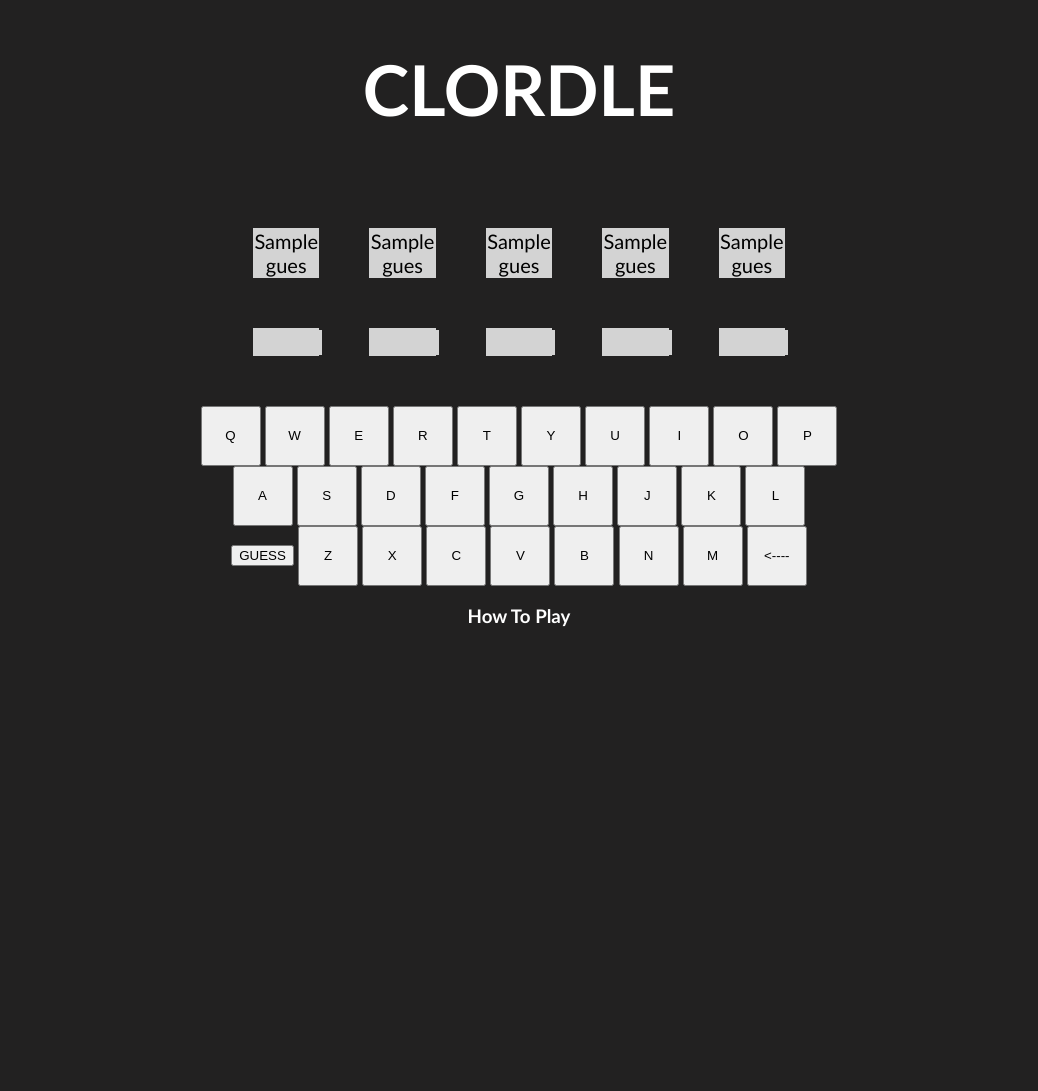
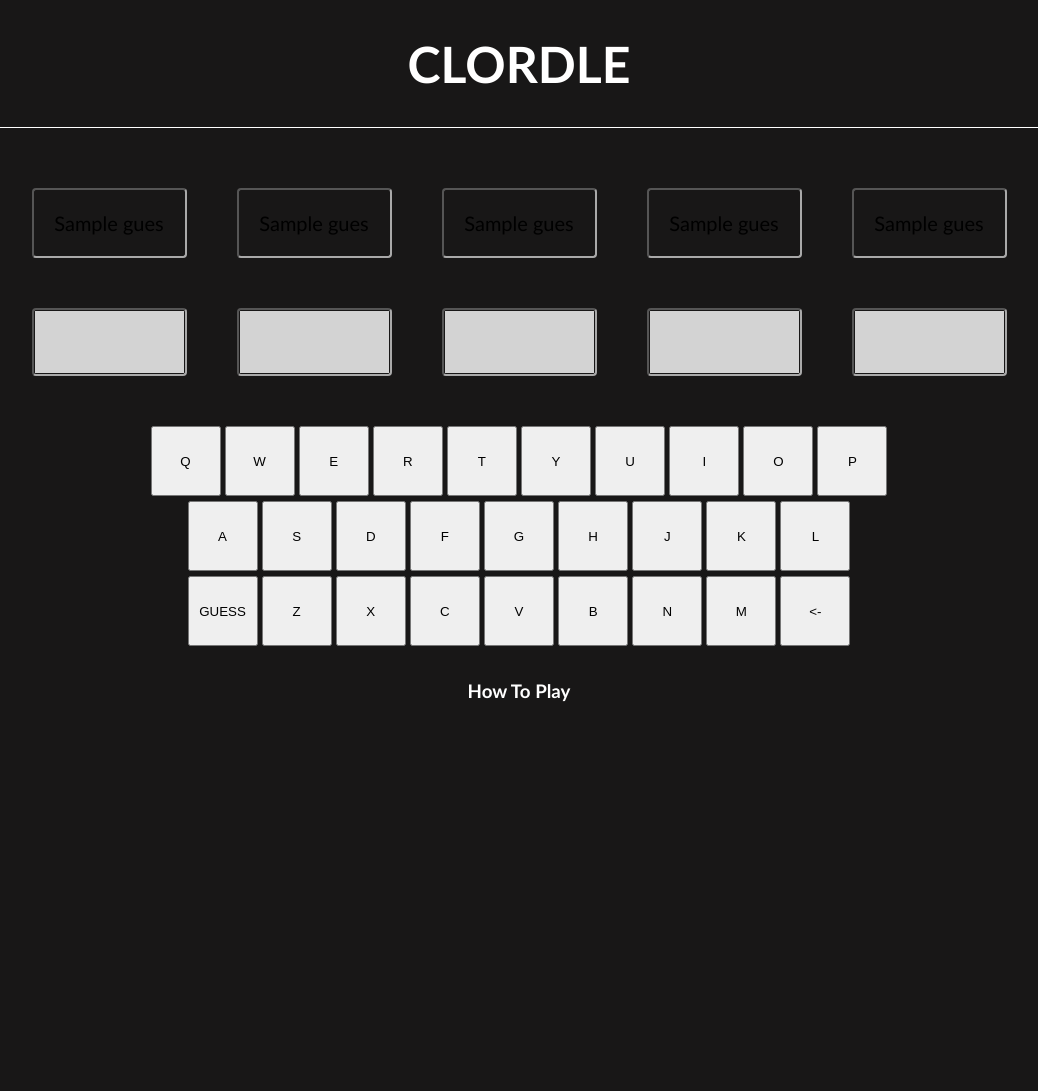
Before and after one commit to ethanrutt/clordle, a Flask app: template templates/gamepage.html in a window 1280 px wide. Shown: the whole page, without its empty margins (121-1159 px from the left). Before the commit the page ends 627 px from the top, so only its background shows below. Run offline with Flask 2, Linux system fonts and the light colour scheme; the template is opened without the code that fills it: most values are stand-ins (such as "Sample title", 1, 10 or a date in 2020).

Commit message:
keyboard, input, past attempt, and title bar styling

```diff
--- a/static/css/styles.css
+++ b/static/css/styles.css
@@ -1,60 +1,64 @@
 .toptitle {
-    font-size: 70px;
+    font-size: 50px;
     font-family: 'Trebuchet MS';
     color: white;
 }
+
+.topline {
+    height: 1px;
+    background-color: white;
+}
+
+.spacer {
+    height: 10px;
+}
+
 body {
-    background-color:rgb(34, 33, 33);
+    background-color:rgb(24, 23, 23);
     font-family: 'Trebuchet MS';
 }
 
 td {
-    background-color: lightgrey;
-    width: 30px;
+    width: 20px;
+    height: 20px;
     border: 0px;
     font-size: 20px;
     text-align: center;
-}
-
-tr {
-    width: 50%;
-    height: 100%;
+    border-radius: 0.25rem;
+    border: 2px inset;
+    border-color: darkgray;
 }
 
 .correct-R {
     background-color: #800000;
-    width: 30px;
-    border: 0px;
-    font-size: 20px;
-    text-align: center;
 }
+
 .correct-Y {
     background-color: #FFF000;
-    width: 30px;
-    border: 0px;
-    font-size: 20px;
-    text-align: center;
 }
+
 .correct-G {
     background-color: #228B22;
-    width: 30px;
-    border: 0px;
-    font-size: 20px;
-    text-align: center;
-}
-
-.keyboard button {
-    height: 60px;
-    width: 60px;
 }
 
 .letter {
     background-color: lightgrey;
-    width: 100%;
-    height: 100%;
+    width: 145px;
+    height: 60px;
     border: 0px;
     text-align: center;
     font-size: 20px;
+}
+
+.guess-button {
+    height: 70px;
+    width: 70px;
+}
+
+.keyboard-button {
+    margin-bottom: 5px;
+    height: 70px;
+    width: 70px;
 }
 
 .how-to-play-header {
--- a/templates/gamepage.html
+++ b/templates/gamepage.html
@@ -8,6 +8,8 @@
 <body>
 <center>
     <h1 class="toptitle">CLORDLE</h1>
+    <div class="topline"></div>
+    <div class="spacer"></div>
     <form action="/game/guess_html" method="POST">
     <input name="game_json" type="hidden" value='{{ game_dict|tojson }}'>
     <table border="0" width="50%" height="150px" cellspacing="50px">
@@ -17,7 +19,9 @@
         {% for attempt in game_dict.attempts %}
         <tr>
             {% for i in range(5) %}
-            <td class="correct-{{ attempt.correctness[i] }}">{{ attempt.guess[i] }}</td>
+                <td class="correct-{{ attempt.correctness[i] }}">
+                    <p>{{ attempt.guess[i] }}</p>
+                </td>
             {% endfor %}
         </tr>
         {% endfor %}
@@ -42,41 +46,43 @@
 
     <div class="keyboard">
         <div class="keyboard-top">
-            <button style="background-color: {{ keyboard_colors['Q'] }}">Q</button>
-            <button style="background-color: {{ keyboard_colors['W'] }}">W</button>
-            <button style="background-color: {{ keyboard_colors['E'] }}">E</button>
-            <button style="background-color: {{ keyboard_colors['R'] }}">R</button>
-            <button style="background-color: {{ keyboard_colors['T'] }}">T</button>
-            <button style="background-color: {{ keyboard_colors['Y'] }}">Y</button>
-            <button style="background-color: {{ keyboard_colors['U'] }}">U</button>
-            <button style="background-color: {{ keyboard_colors['I'] }}">I</button>
-            <button style="background-color: {{ keyboard_colors['O'] }}">O</button>
-            <button style="background-color: {{ keyboard_colors['P'] }}">P</button>
+            <button class="keyboard-button" style="background-color: {{ keyboard_colors['Q'] }}">Q</button>
+            <button class="keyboard-button" style="background-color: {{ keyboard_colors['W'] }}">W</button>
+            <button class="keyboard-button" style="background-color: {{ keyboard_colors['E'] }}">E</button>
+            <button class="keyboard-button" style="background-color: {{ keyboard_colors['R'] }}">R</button>
+            <button class="keyboard-button" style="background-color: {{ keyboard_colors['T'] }}">T</button>
+            <button class="keyboard-button" style="background-color: {{ keyboard_colors['Y'] }}">Y</button>
+            <button class="keyboard-button" style="background-color: {{ keyboard_colors['U'] }}">U</button>
+            <button class="keyboard-button" style="background-color: {{ keyboard_colors['I'] }}">I</button>
+            <button class="keyboard-button" style="background-color: {{ keyboard_colors['O'] }}">O</button>
+            <button class="keyboard-button" style="background-color: {{ keyboard_colors['P'] }}">P</button>
         </div>
         <div class="keyboard-mid">
-            <button style="background-color: {{ keyboard_colors['A'] }}">A</button>
-            <button style="background-color: {{ keyboard_colors['S'] }}">S</button>
-            <button style="background-color: {{ keyboard_colors['D'] }}">D</button>
-            <button style="background-color: {{ keyboard_colors['F'] }}">F</button>
-            <button style="background-color: {{ keyboard_colors['G'] }}">G</button>
-            <button style="background-color: {{ keyboard_colors['H'] }}">H</button>
-            <button style="background-color: {{ keyboard_colors['J'] }}">J</button>
-            <button style="background-color: {{ keyboard_colors['K'] }}">K</button>
-            <button style="background-color: {{ keyboard_colors['L'] }}">L</button>
+            <button class="keyboard-button" style="background-color: {{ keyboard_colors['A'] }}">A</button>
+            <button class="keyboard-button" style="background-color: {{ keyboard_colors['S'] }}">S</button>
+            <button class="keyboard-button" style="background-color: {{ keyboard_colors['D'] }}">D</button>
+            <button class="keyboard-button" style="background-color: {{ keyboard_colors['F'] }}">F</button>
+            <button class="keyboard-button" style="background-color: {{ keyboard_colors['G'] }}">G</button>
+            <button class="keyboard-button" style="background-color: {{ keyboard_colors['H'] }}">H</button>
+            <button class="keyboard-button" style="background-color: {{ keyboard_colors['J'] }}">J</button>
+            <button class="keyboard-button" style="background-color: {{ keyboard_colors['K'] }}">K</button>
+            <button class="keyboard-button" style="background-color: {{ keyboard_colors['L'] }}">L</button>
         </div>
         <div class="keyboard-bot">
-            <input type="submit" value="GUESS">
-            <button style="background-color: {{ keyboard_colors['Z'] }}">Z</button>
-            <button style="background-color: {{ keyboard_colors['X'] }}">X</button>
-            <button style="background-color: {{ keyboard_colors['C'] }}">C</button>
-            <button style="background-color: {{ keyboard_colors['V'] }}">V</button>
-            <button style="background-color: {{ keyboard_colors['B'] }}">B</button>
-            <button style="background-color: {{ keyboard_colors['N'] }}">N</button>
-            <button style="background-color: {{ keyboard_colors['M'] }}">M</button>
-            <button>&lt----</button>
+            <input class="keyboard-button" type="submit" value="GUESS">
+            <button class="keyboard-button" style="background-color: {{ keyboard_colors['Z'] }}">Z</button>
+            <button class="keyboard-button" style="background-color: {{ keyboard_colors['X'] }}">X</button>
+            <button class="keyboard-button" style="background-color: {{ keyboard_colors['C'] }}">C</button>
+            <button class="keyboard-button" style="background-color: {{ keyboard_colors['V'] }}">V</button>
+            <button class="keyboard-button" style="background-color: {{ keyboard_colors['B'] }}">B</button>
+            <button class="keyboard-button" style="background-color: {{ keyboard_colors['N'] }}">N</button>
+            <button class="keyboard-button" style="background-color: {{ keyboard_colors['M'] }}">M</button>
+            <button class="keyboard-button">&lt-</button>
         </div>
     </div>
     </form>
+
+    <div class="spacer"></div>
 
     <div class="how-to-play-header">
         <h3>How To Play</h3>
```
